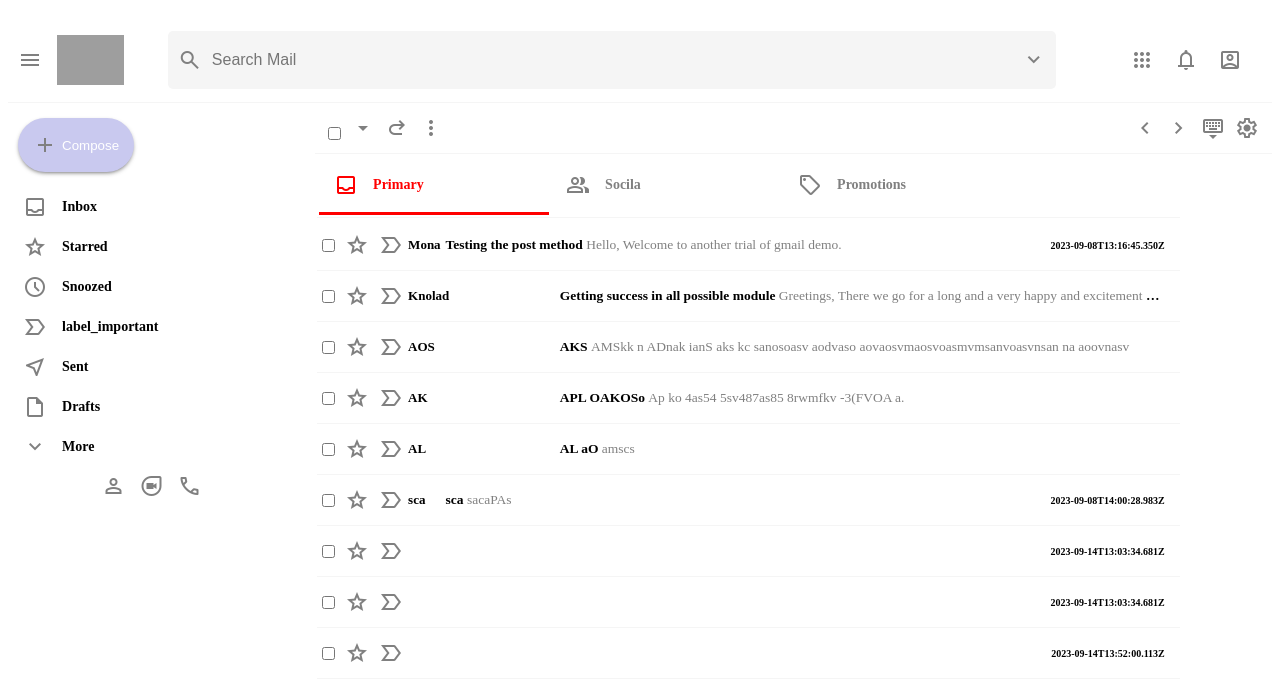
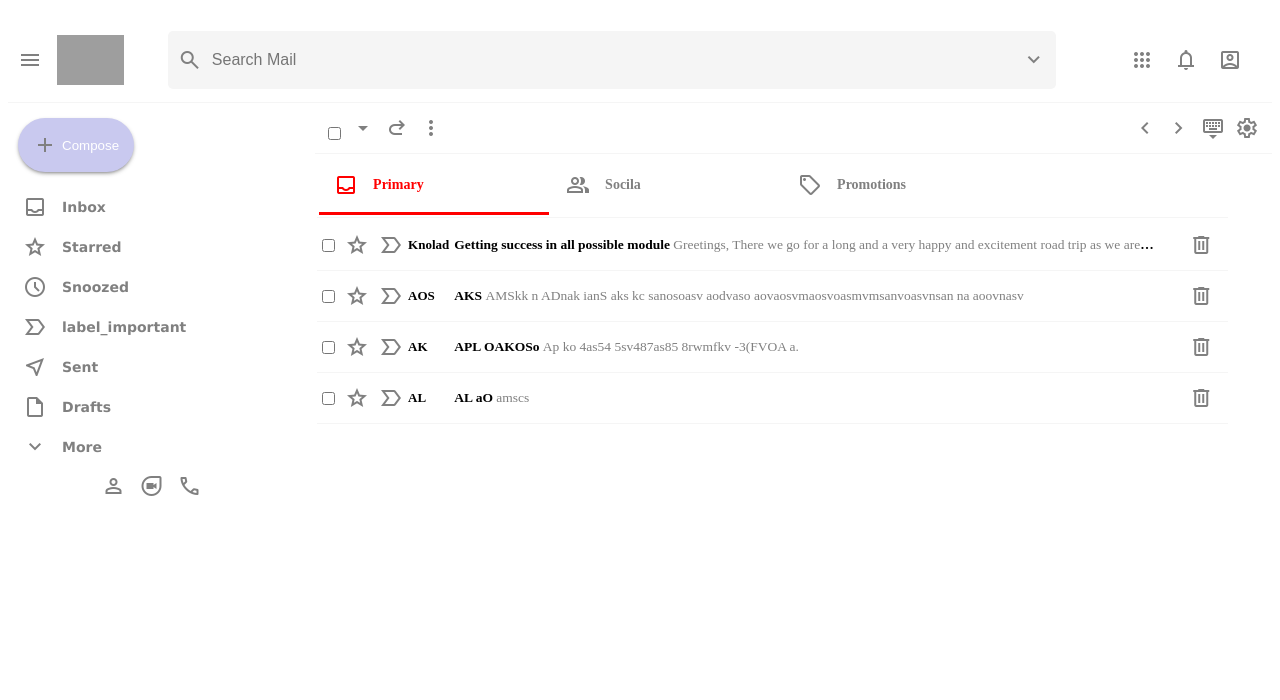
Before and after one commit to YashBanode6/GmailWebApplication, an Angular app: page /mail in a window 1280 px wide. Shown: the top 700 px of the page. Built offline with nearby package versions, Linux system fonts and the light colour scheme; data requests are answered from the project's data file; grey boxes are pictures that could not be loaded.

Commit message:
added the compose component, also added Delete button for deleting the mails

```diff
--- a/db.json
+++ b/db.json
@@ -1,12 +1,5 @@
 {
   "mail": [
-    {
-      "id": "rish@12.com",
-      "title": "Mona",
-      "subject": "Testing the post method",
-      "message": "Hello, \n Welcome to another trial of gmail demo.",
-      "datetime": "2023-09-08T13:16:45.350Z"
-    },
     {
       "id": "mirza@123.com",
       "title": "Knolad",
@@ -33,34 +26,6 @@
       "subject": "AL aO",
       "message": "amscs",
       "datetime": null
-    },
-    {
-      "id": "ssas",
-      "title": "sca",
-      "subject": "sca",
-      "message": "sacaPAs",
-      "datetime": "2023-09-08T14:00:28.983Z"
-    },
-    {
-      "id": "F19cZ7Y",
-      "title": "",
-      "subject": "",
-      "message": "",
-      "datetime": "2023-09-14T13:03:34.681Z"
-    },
-    {
-      "id": "pdc9eHF",
-      "title": "",
-      "subject": "",
-      "message": "",
-      "datetime": "2023-09-14T13:03:34.681Z"
-    },
-    {
-      "id": "sddhng2",
-      "title": "",
-      "subject": "",
-      "message": "",
-      "datetime": "2023-09-14T13:52:00.113Z"
     }
   ],
   "comments": [
--- a/src/app/composemail/composemail.component.css
+++ b/src/app/composemail/composemail.component.css
@@ -1,24 +1,43 @@
 .container {
   display: flex;
   justify-content: center;
-  padding-top: 20%;
-  margin-right: 5%;
+
+
   right: 0;
-  top: 0;
+  bottom: 0;
   position: fixed;
+  z-index: 999;
 
 }
+
+form{
+  background-color: white;
+}
+
+input {
+  border: none;
+  border-bottom: 1px solid #000;
+  outline: none;
+}
+
+input:focus{
+  border-bottom: 1px gainsboro;
+}
+
 
 .inline-frm-cont {
   width: 500px;
   height: 450px;
   border-radius: 10px;
   padding: 1px;
-  border: 2px solid black;
+  border: 1px solid whitesmoke;
+
 }
 .newmessage {
-  border: 1px solid grey;
-  border-radius: 7px;
+  border: 1px solid whitesmoke;
+  border-top-left-radius: 10px;
+  border-top-right-radius: 10px;
+  padding-left: 5px;
   padding: -5px;
 
   background-color: aliceblue ;;
@@ -33,22 +52,34 @@
   display: block;
   padding: 0.265rem 0.55rem;
   width: 95%;
-  border-top: none;
-  border-left: none;
-  border-right: none;
+
 }
-#textare {
+#txtare {
   width: 100%;
-  color: gray;
+  border-color: whitesmoke;
   height: 25vh;
+  border: none;
+  position: fixed;
 }
+
+textarea:focus{
+  outline: none;
+}
+
+/* #txtare{
+  width: 100%;
+            height: 200px;
+            padding: 10px;
+            border: 1px solid #ccc;
+            outline: none;
+} */
 
 #send-btn{
   margin: 5px;
   border-radius: 5px;
   padding: 8px;
   padding-right: 15px;
-  background-color: rgb(179, 189, 203);
+  background-color: rgb(151, 185, 232);
 }
 
 #drop-cmp-bx{
@@ -56,9 +87,10 @@
   margin-top: -50px;
   margin-right: 5px;
   background: #e7e7e7;
+  background-color: aliceblue;
+  border: none;
 }
 .btn-snd{
-  background-color: aliceblue ;
   border-radius: 2px;
   margin: 1px;
 }
--- a/src/app/composemail/composemail.component.html
+++ b/src/app/composemail/composemail.component.html
@@ -37,7 +37,7 @@
       </div>
       <div class="form-group">
         <textarea
-          id="txtare"
+          class="txtare"
           cols="30"
           rows="17"
           name="message"
--- a/src/app/mailFontpage/main-page/main-page.component.css
+++ b/src/app/mailFontpage/main-page/main-page.component.css
@@ -109,7 +109,8 @@
     flex: 1;
     margin-left: 10px;
     font-size: 14px;
-
+    font-family: 'Lucida Sans', 'Lucida Sans Regular', 'Lucida Grande', 'Lucida Sans Unicode', Geneva, Verdana, sans-serif;
+    color: gray;
 }
 
 /* .sidebarOption:hover,
@@ -247,7 +248,7 @@ body{
 }
 
 .emailrow-msg h4{
-    width: 600px;
+    width: 700px;
     white-space: nowrap;
     overflow: hidden;
     text-overflow: ellipsis;
--- a/src/app/mailFontpage/main-page/main-page.component.html
+++ b/src/app/mailFontpage/main-page/main-page.component.html
@@ -140,6 +140,7 @@
                 <span class="material-symbols-outlined"> star_border </span>
                 <span class="material-symbols-outlined"> label_important </span>
               </div>
+
               <h3 class="emailrow-tlt">
                 {{ d.title }}
               </h3>
@@ -151,17 +152,17 @@
                   </span>
                 </h4>
               </div>
-              <!-- <h3 class="emailrow-tlt">Udemy</h3>
-          <div class="emailrow-msg">
-            <h4>
-              You got a new subscriber
-              <span class="email-rw-discp">
-                K k has replied to your query regarding the asked question
-              </span>
-            </h4>
-          </div> -->
 
               <p class="email-rw-tim">{{ d.datetime }}</p>
+
+              <div class="sidebarOption sidebarOption_active">
+                <span
+                  class="material-symbols-outlined"
+                  (click)="deleteMail(d.id)"
+                >
+                  delete
+                </span>
+              </div>
             </div>
           </div>
         </ng-container>
--- a/src/app/mailFontpage/main-page/main-page.component.ts
+++ b/src/app/mailFontpage/main-page/main-page.component.ts
@@ -22,14 +22,7 @@ export class MainPageComponent {
     return this.displayCreateMailBox = false;
   }
 
-
-    // for opening the compose box through compose button
-    //  opencumposebox: boolean = false;
-
-    // for opening the compose box through compose button using (click) eventlistner
-    // showcomposebox:boolean = true;
-
-    message:string = '';
+  message:string = '';
 
 
   constructor(private service: MailgenerationService, private composeservice:MailgenerationService ,private routre: Router){}
@@ -86,4 +79,13 @@ export class MainPageComponent {
       // console.log(this.searchvalue);
     }
 
+
+    deleteMail(id: any){
+      this.service.deleteMail(id).subscribe((resp) => {
+        console.warn('deleted' + resp);
+      alert('deleted successfully' + id);
+      window.location.reload();
+      });
+    }
+
 }
--- a/src/app/services/mailgeneration.service.ts
+++ b/src/app/services/mailgeneration.service.ts
@@ -20,5 +20,8 @@ export class MailgenerationService {
     return this.http.post<any>(this.url, mailData);
   }
 
+  deleteMail(id: any){
+    return this.http.delete<any>(this.url + "/" + id)
+  }
 
 }
```
Also changed, not shown: src/app/headersearch/headersearch.component.html (+0 -16 lines).
